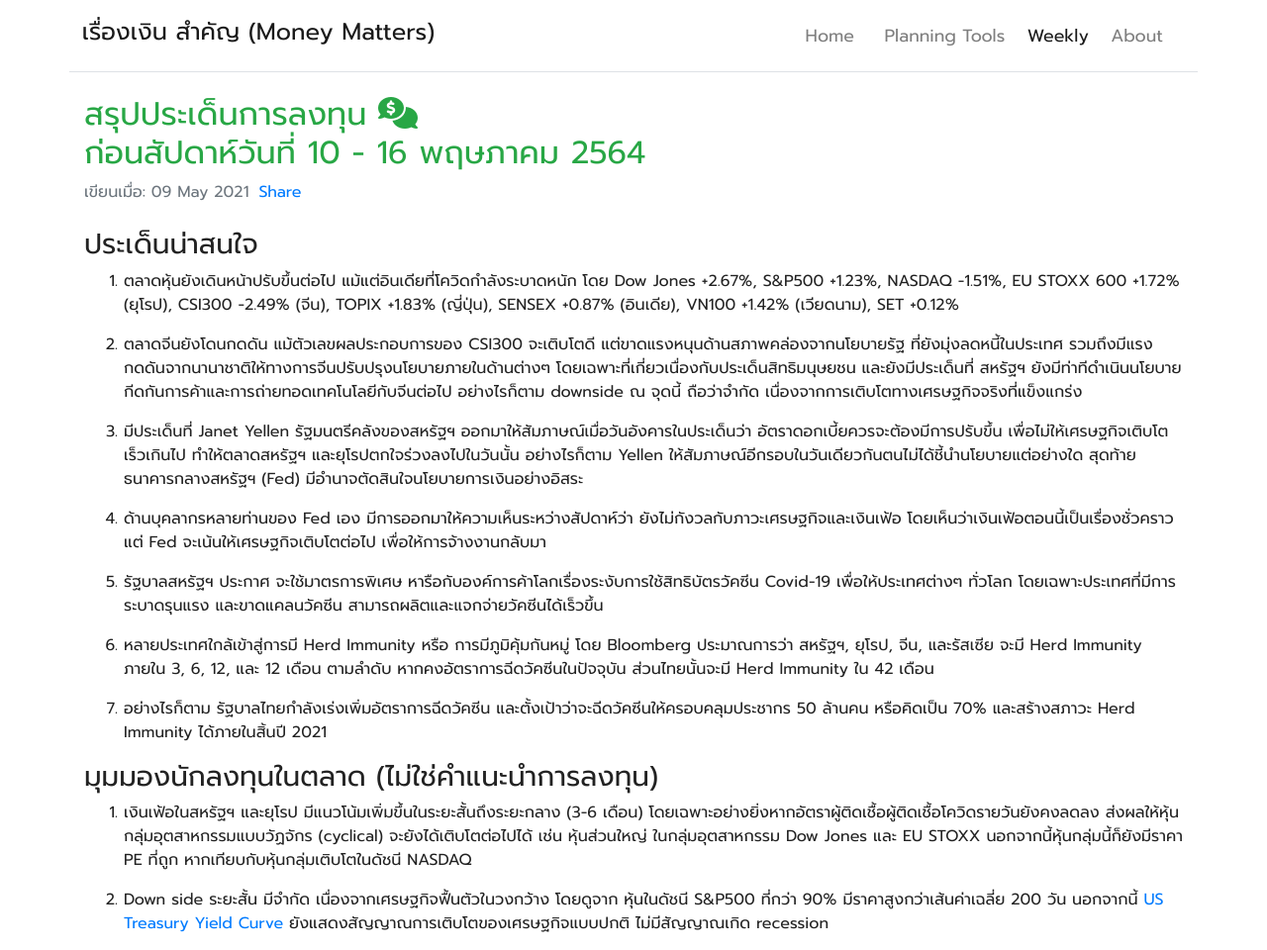
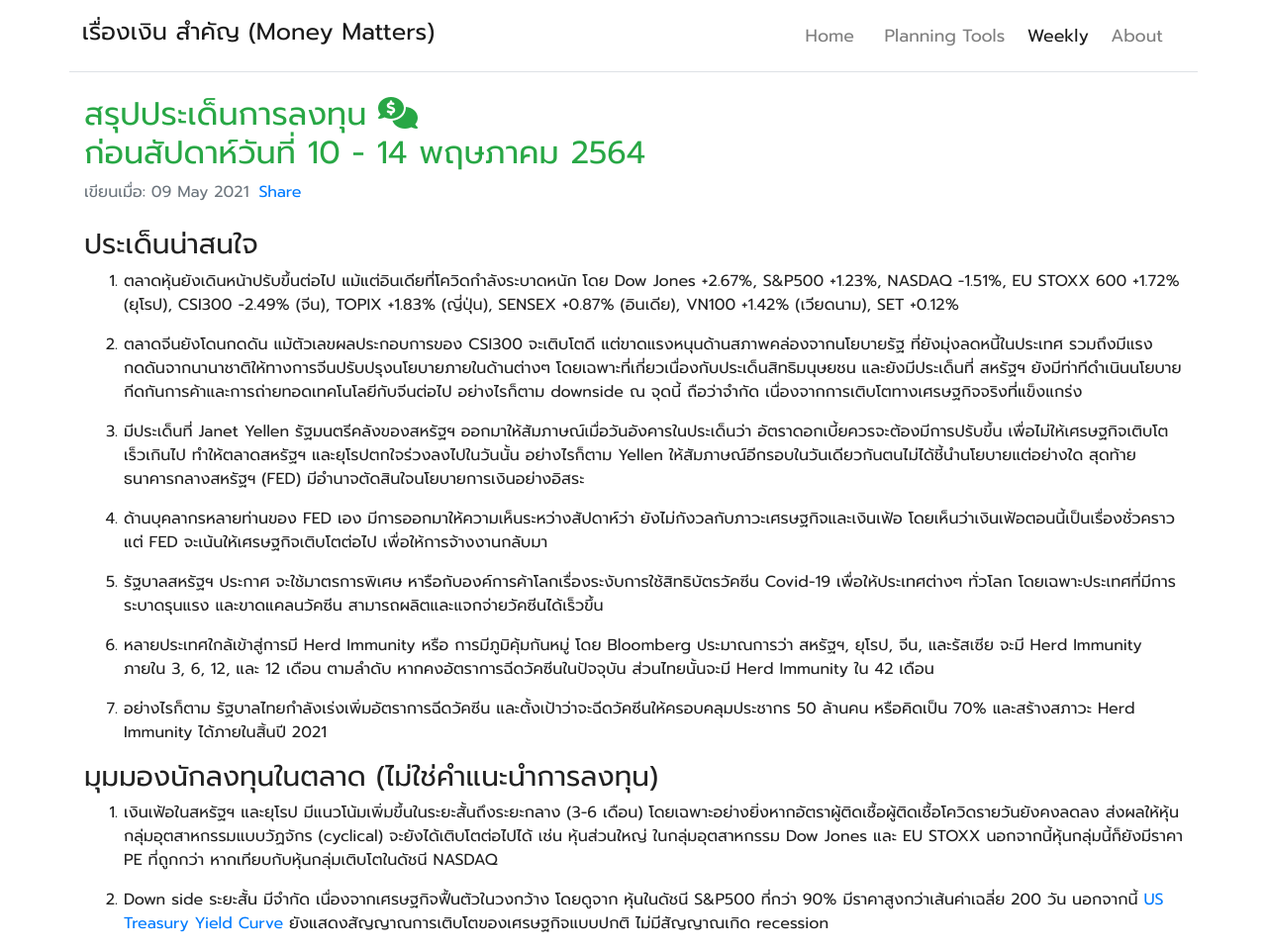
Before and after one commit to moneysart/moneysart.github.io, a Jekyll site: the page built from weekly/_posts/2021-05-09-summary.md, in a window 1280 px wide. Shown: the top 960 px of the page at 99% size. Built offline with Jekyll 4.4.1, drawn with Linux system fonts in a browser that asks for light colours; nearby versions of some CDN libraries.

Commit message:
fix typo

```diff
--- a/weekly/_posts/2021-05-09-summary.md
+++ b/weekly/_posts/2021-05-09-summary.md
@@ -1,5 +1,5 @@
 ---
-title: สรุปประเด็นการลงทุน, ก่อนสัปดาห์วันที่ 10 - 16 พฤษภาคม 2564
+title: สรุปประเด็นการลงทุน, ก่อนสัปดาห์วันที่ 10 - 14 พฤษภาคม 2564
 layout: weekly
 description: สรุป ความเคลื่อนไหว ทางเศรษฐกิจ และ การลงทุน รอบโลก ในรอบสัปดาห์
 category: weekly
@@ -15,9 +15,9 @@ date: 2021-05-09
 
 2. ตลาดจีนยังโดนกดดัน แม้ตัวเลขผลประกอบการของ CSI300 จะเติบโตดี แต่ขาดแรงหนุนด้านสภาพคล่องจากนโยบายรัฐ ที่ยังมุ่งลดหนี้ในประเทศ รวมถึงมีแรงกดดันจากนานาชาติให้ทางการจีนปรับปรุงนโยบายภายในด้านต่างๆ โดยเฉพาะที่เกี่ยวเนื่องกับประเด็นสิทธิมนุษยชน และยังมีประเด็นที่ สหรัฐฯ ยังมีท่าทีดำเนินนโยบายกีดกันการค้าและการถ่ายทอดเทคโนโลยีกับจีนต่อไป อย่างไรก็ตาม downside ณ จุดนี้ ถือว่าจำกัด เนื่องจากการเติบโตทางเศรษฐกิจจริงที่แข็งแกร่ง
 
-3. มีประเด็นที่ Janet Yellen รัฐมนตรีคลังของสหรัฐฯ ออกมาให้สัมภาษณ์เมื่อวันอังคารในประเด็นว่า อัตราดอกเบี้ยควรจะต้องมีการปรับขึ้น เพื่อไม่ให้เศรษฐกิจเติบโตเร็วเกินไป ทำให้ตลาดสหรัฐฯ และยุโรปตกใจร่วงลงไปในวันนั้น อย่างไรก็ตาม Yellen ให้สัมภาษณ์อีกรอบในวันเดียวกันตนไม่ได้ชี้นำนโยบายแต่อย่างใด สุดท้ายธนาคารกลางสหรัฐฯ (Fed) มีอำนาจตัดสินใจนโยบายการเงินอย่างอิสระ
+3. มีประเด็นที่ Janet Yellen รัฐมนตรีคลังของสหรัฐฯ ออกมาให้สัมภาษณ์เมื่อวันอังคารในประเด็นว่า อัตราดอกเบี้ยควรจะต้องมีการปรับขึ้น เพื่อไม่ให้เศรษฐกิจเติบโตเร็วเกินไป ทำให้ตลาดสหรัฐฯ และยุโรปตกใจร่วงลงไปในวันนั้น อย่างไรก็ตาม Yellen ให้สัมภาษณ์อีกรอบในวันเดียวกันตนไม่ได้ชี้นำนโยบายแต่อย่างใด สุดท้ายธนาคารกลางสหรัฐฯ (FED) มีอำนาจตัดสินใจนโยบายการเงินอย่างอิสระ
 
-4. ด้านบุคลากรหลายท่านของ Fed เอง มีการออกมาให้ความเห็นระหว่างสัปดาห์ว่า ยังไม่กังวลกับภาวะเศรษฐกิจและเงินเฟ้อ โดยเห็นว่าเงินเฟ้อตอนนี้เป็นเรื่องชั่วคราว แต่ Fed จะเน้นให้เศรษฐกิจเติบโตต่อไป เพื่อให้การจ้างงานกลับมา
+4. ด้านบุคลากรหลายท่านของ FED เอง มีการออกมาให้ความเห็นระหว่างสัปดาห์ว่า ยังไม่กังวลกับภาวะเศรษฐกิจและเงินเฟ้อ โดยเห็นว่าเงินเฟ้อตอนนี้เป็นเรื่องชั่วคราว แต่ FED จะเน้นให้เศรษฐกิจเติบโตต่อไป เพื่อให้การจ้างงานกลับมา
 
 5. รัฐบาลสหรัฐฯ ประกาศ จะใช้มาตรการพิเศษ หารือกับองค์การค้าโลกเรื่องระงับการใช้สิทธิบัตรวัคซีน Covid-19 เพื่อให้ประเทศต่างๆ ทั่วโลก โดยเฉพาะประเทศที่มีการระบาดรุนแรง และขาดแคลนวัคซีน สามารถผลิตและแจกจ่ายวัคซีนได้เร็วขึ้น
 
@@ -29,7 +29,7 @@ date: 2021-05-09
 
 ### มุมมองนักลงทุนในตลาด (ไม่ใช่คำแนะนำการลงทุน)
 
-1. เงินเฟ้อในสหรัฐฯ และยุโรป มีแนวโน้มเพิ่มขึ้นในระยะสั้นถึงระยะกลาง (3-6 เดือน) โดยเฉพาะอย่างยิ่งหากอัตราผู้ติดเชื้อผู้ติดเชื้อโควิดรายวันยังคงลดลง ส่งผลให้หุ้นกลุ่มอุตสาหกรรมแบบวัฏจักร (cyclical) จะยังได้เติบโตต่อไปได้ เช่น หุ้นส่วนใหญ่ ในกลุ่มอุตสาหกรรม Dow Jones และ EU STOXX นอกจากนี้หุ้นกลุ่มนี้ก็ยังมีราคา PE ที่ถูก หากเทียบกับหุ้นกลุ่มเติบโตในดัชนี NASDAQ
+1. เงินเฟ้อในสหรัฐฯ และยุโรป มีแนวโน้มเพิ่มขึ้นในระยะสั้นถึงระยะกลาง (3-6 เดือน) โดยเฉพาะอย่างยิ่งหากอัตราผู้ติดเชื้อผู้ติดเชื้อโควิดรายวันยังคงลดลง ส่งผลให้หุ้นกลุ่มอุตสาหกรรมแบบวัฏจักร (cyclical) จะยังได้เติบโตต่อไปได้ เช่น หุ้นส่วนใหญ่ ในกลุ่มอุตสาหกรรม Dow Jones และ EU STOXX นอกจากนี้หุ้นกลุ่มนี้ก็ยังมีราคา PE ที่ถูกกว่า หากเทียบกับหุ้นกลุ่มเติบโตในดัชนี NASDAQ
 
 2. Down side ระยะสั้น มีจำกัด เนื่องจากเศรษฐกิจฟื้นตัวในวงกว้าง โดยดูจาก หุ้นในดัชนี S&P500 ที่กว่า 90% มีราคาสูงกว่าเส้นค่าเฉลี่ย 200 วัน นอกจากนี้ [US Treasury Yield Curve](https://www.treasury.gov/resource-center/data-chart-center/interest-rates/pages/TextView.aspx?data=yield) ยังแสดงสัญญาณการเติบโตของเศรษฐกิจแบบปกติ ไม่มีสัญญาณเกิด recession
 
```
